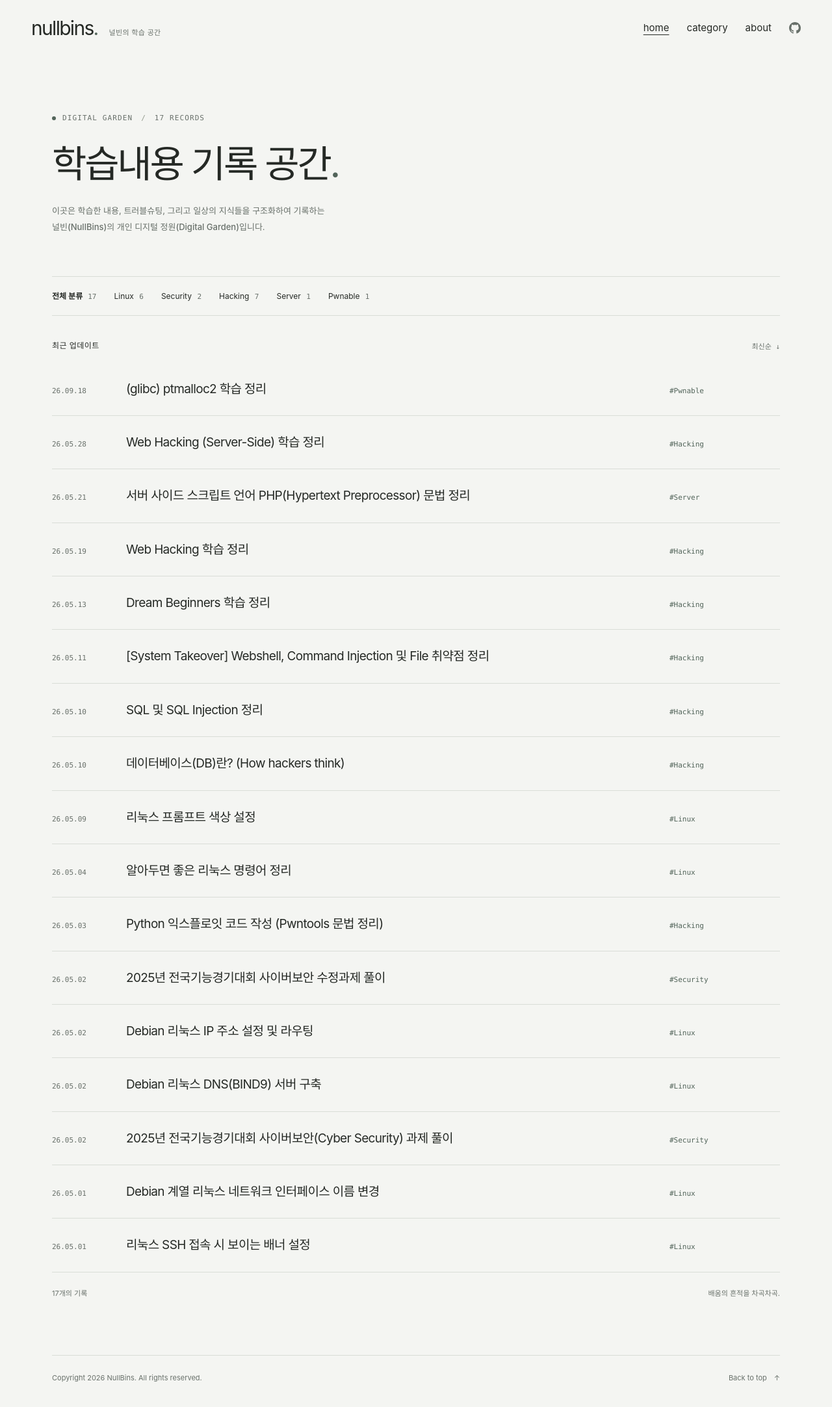
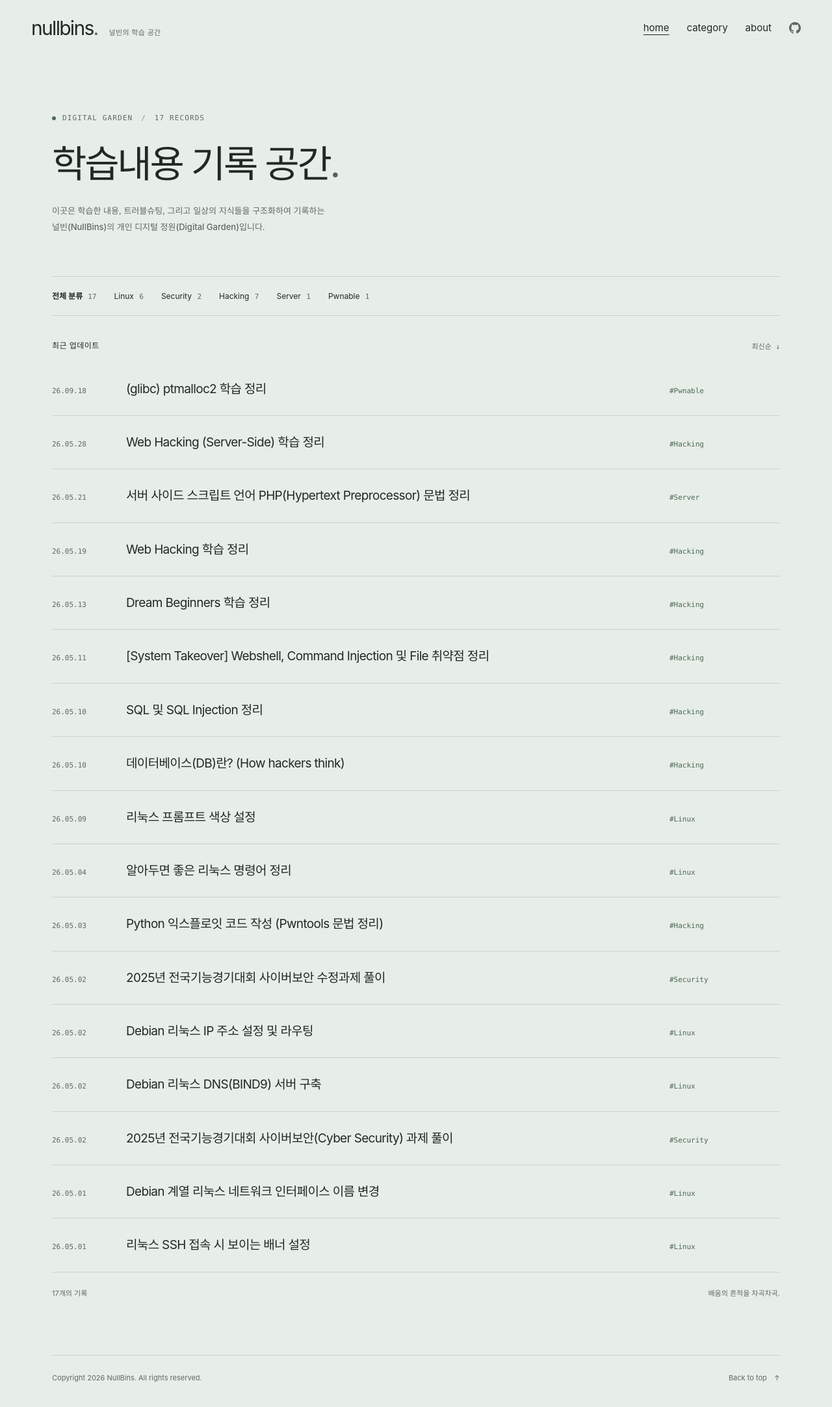
Before and after one commit to NullBins/nullbins.github.io, a Jekyll site: the page built from index.html, in a window 1280 px wide. Shown: the whole page at 65% size. Built offline with Jekyll 4.4.1, drawn with Linux system fonts in a browser that asks for light colours; some web fonts are replaced.

Commit message:
docs: update post content

```diff
--- a/assets/css/site.css
+++ b/assets/css/site.css
@@ -3,12 +3,13 @@
 /* Editorial presentation only. Post data and URLs remain in Jekyll. */
 :root {
     color-scheme: light;
-    --paper: #F4F5F2;
-    --ink: #252925;
-    --muted: #68706A;
-    --line: #D9DDD7;
-    --accent: #52645A;
-    --wash: #E9ECE7;
+    --paper: #E6EEE7;
+    --ink: #232824;
+    --muted: #5F6A61;
+    --line: #C8D4CB;
+    --accent: #4F6758;
+    --wash: #DCE6DE;
+    --code: #D5E0D7;
     --serif: "Pretendard Variable", Pretendard, -apple-system, BlinkMacSystemFont, system-ui, sans-serif;
     --post-title-serif: "Pretendard Variable", Pretendard, -apple-system, BlinkMacSystemFont, system-ui, sans-serif;
     --sans: -apple-system, BlinkMacSystemFont, "Apple SD Gothic Neo", "Malgun Gothic", sans-serif;
```
Also changed, not shown: _posts/2026-09-18-ptmalloc2.md (+2 -2 lines).
